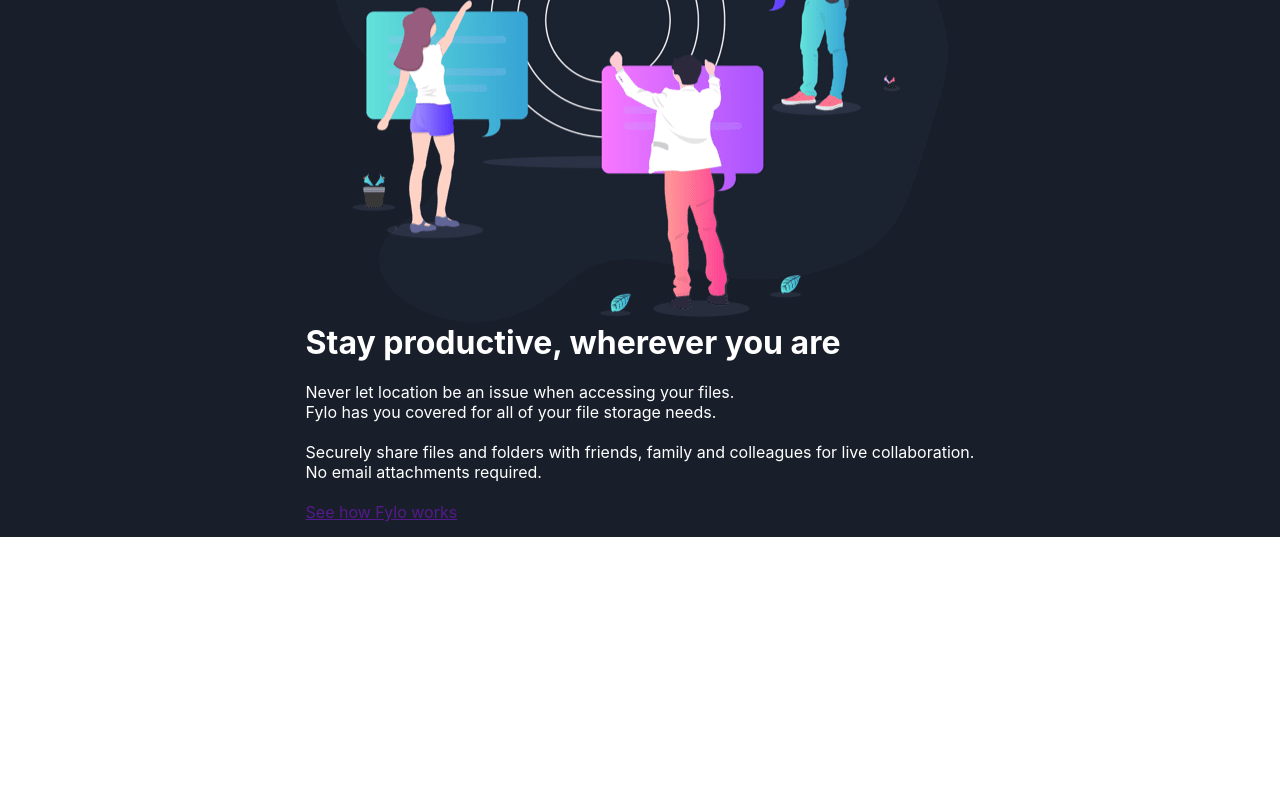
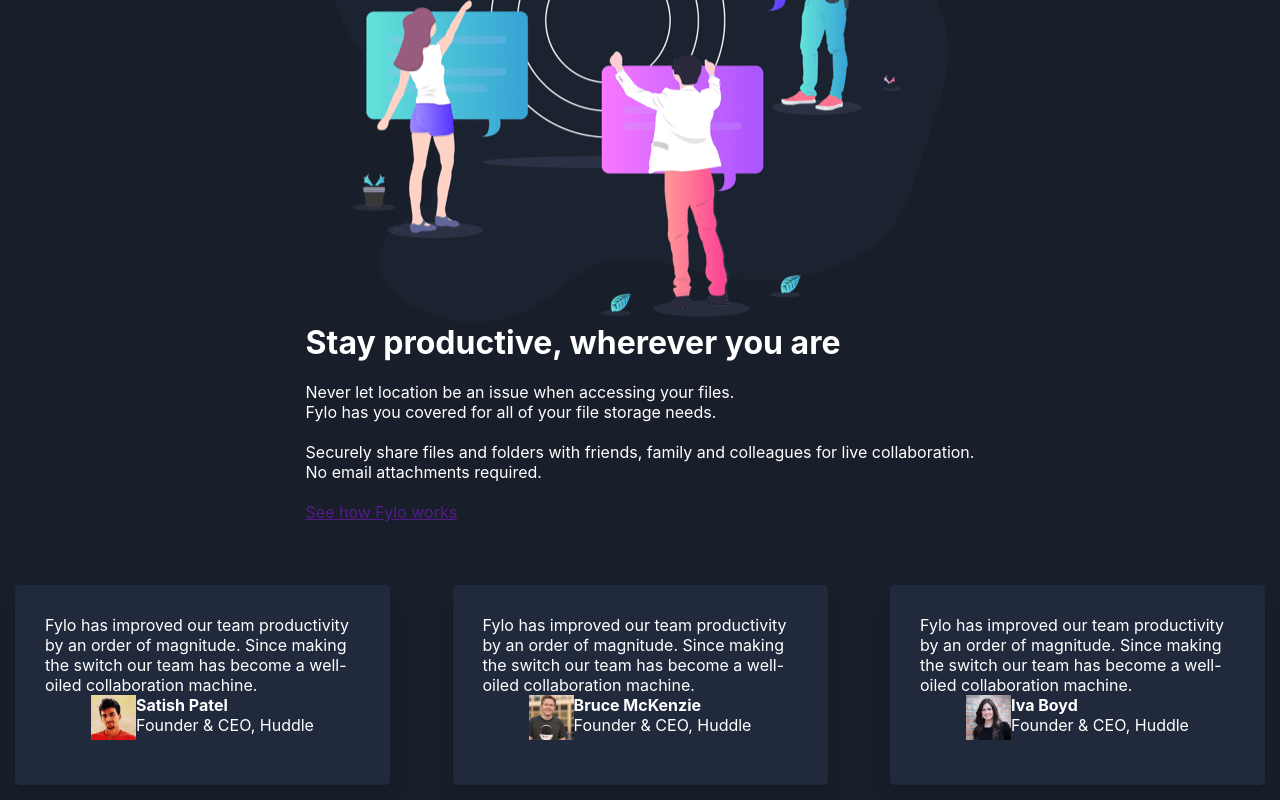
Before and after one commit to AugustoBaez/fylo-webpage, a React (Create React App) app: page / in a window 1280 px wide. Shown: the part 1215-2015 px from the top of the page. Before the commit the page ends 1752 px from the top, so only its background shows below. Built offline with nearby package versions, Linux system fonts and the light colour scheme.

Commit message:
add testimonials

```diff
--- a/src/App.css
+++ b/src/App.css
@@ -23,7 +23,9 @@
 .App,
 .homepageContainer,
 .row,
-.description {
+.description,
+.testimonials,
+.testimonialBlock {
   display: flex;
 }
 
@@ -80,10 +82,37 @@
 
 .infoContainer,
 .description,
-.homepageContainer, .App, #logo, nav {
+.homepageContainer,
+.App,
+#logo,
+nav {
   width: 100%;
 }
 
 .description2 {
   text-align: start;
 }
+
+.testimonialBlock {
+  background-color: #202a3c;
+  width: 400px;
+  height: 200px;
+  align-items: center;
+  text-align: start;
+  border-radius: 5px;
+  box-shadow: rgba(0, 0, 0, 0.1) 0px 20px 25px -5px, rgba(0, 0, 0, 0.04) 0px 10px 10px -5px;
+  flex-direction: column;
+  padding: 30px;
+}
+
+.testimonials {
+  width: 100%;
+  justify-content: center;
+  gap: 5%;
+  margin-top: 5%;
+}
+
+.profile {
+  height: fit-content;
+  display: flex;
+}
--- a/src/components/Homepage.jsx
+++ b/src/components/Homepage.jsx
@@ -93,6 +93,60 @@
                 </div>
             </div>
 
+            <div className='testimonials'>
+                {/*                 <img src="images/bg-quotes.png" alt="quotes" /> */}
+                <div className='testimonialBlock'>
+                    <p>
+                        Fylo has improved our team productivity by an order of magnitude. Since making the switch our team has
+                        become a well-oiled collaboration machine.
+                    </p>
+                    <div className='profile'>
+                        <img src="images/profile-1.jpg" alt="profile pic" height="45px" />
+                        <div>
+                            <p>
+                                <b>
+                                    Satish Patel
+                                </b>
+                            </p>
+                            <p>Founder & CEO, Huddle</p>
+                        </div>
+                    </div>
+                </div>
+                <div className='testimonialBlock'>
+                    <p>
+                        Fylo has improved our team productivity by an order of magnitude. Since making the switch our team has
+                        become a well-oiled collaboration machine.
+                    </p>
+                    <div className='profile'>
+                        <img src="images/profile-2.jpg" alt="profile pic" height="45px" />
+                        <div>
+                            <p>
+                                <b>
+                                    Bruce McKenzie
+                                </b>
+                            </p>
+                            <p>Founder & CEO, Huddle</p>
+                        </div>
+                    </div>
+                </div>
+                <div className='testimonialBlock'>
+                    <p>
+                        Fylo has improved our team productivity by an order of magnitude. Since making the switch our team has
+                        become a well-oiled collaboration machine.
+                    </p>
+                    <div className='profile'>
+                        <img src="images/profile-3.jpg" alt="profile pic" height="45px" />
+                        <div>
+                            <p>
+                                <b>
+                                    Iva Boyd
+                                </b>
+                            </p>
+                            <p>Founder & CEO, Huddle</p>
+                        </div>
+                    </div>
+                </div>
+            </div>
         </div>
     )
 }
```
